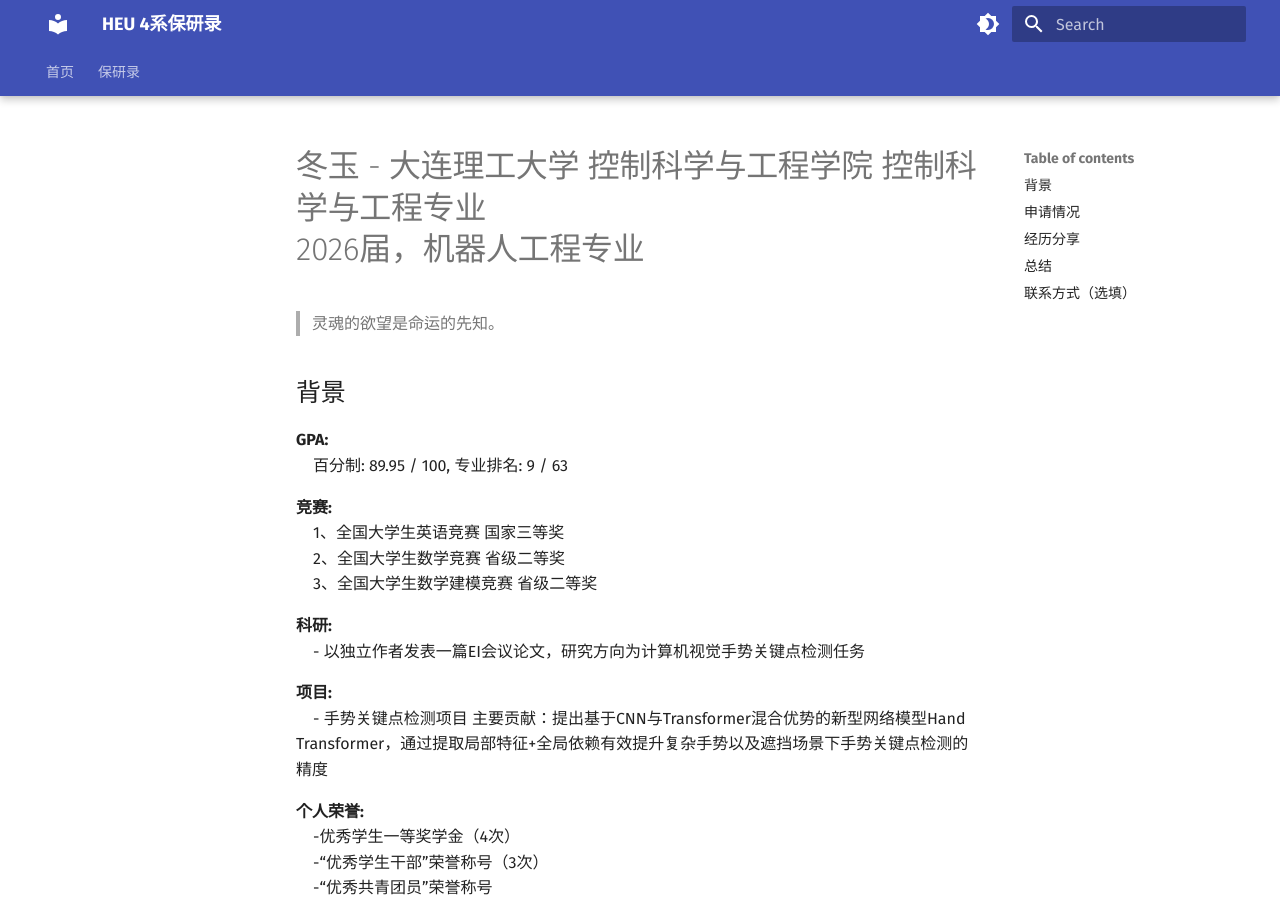
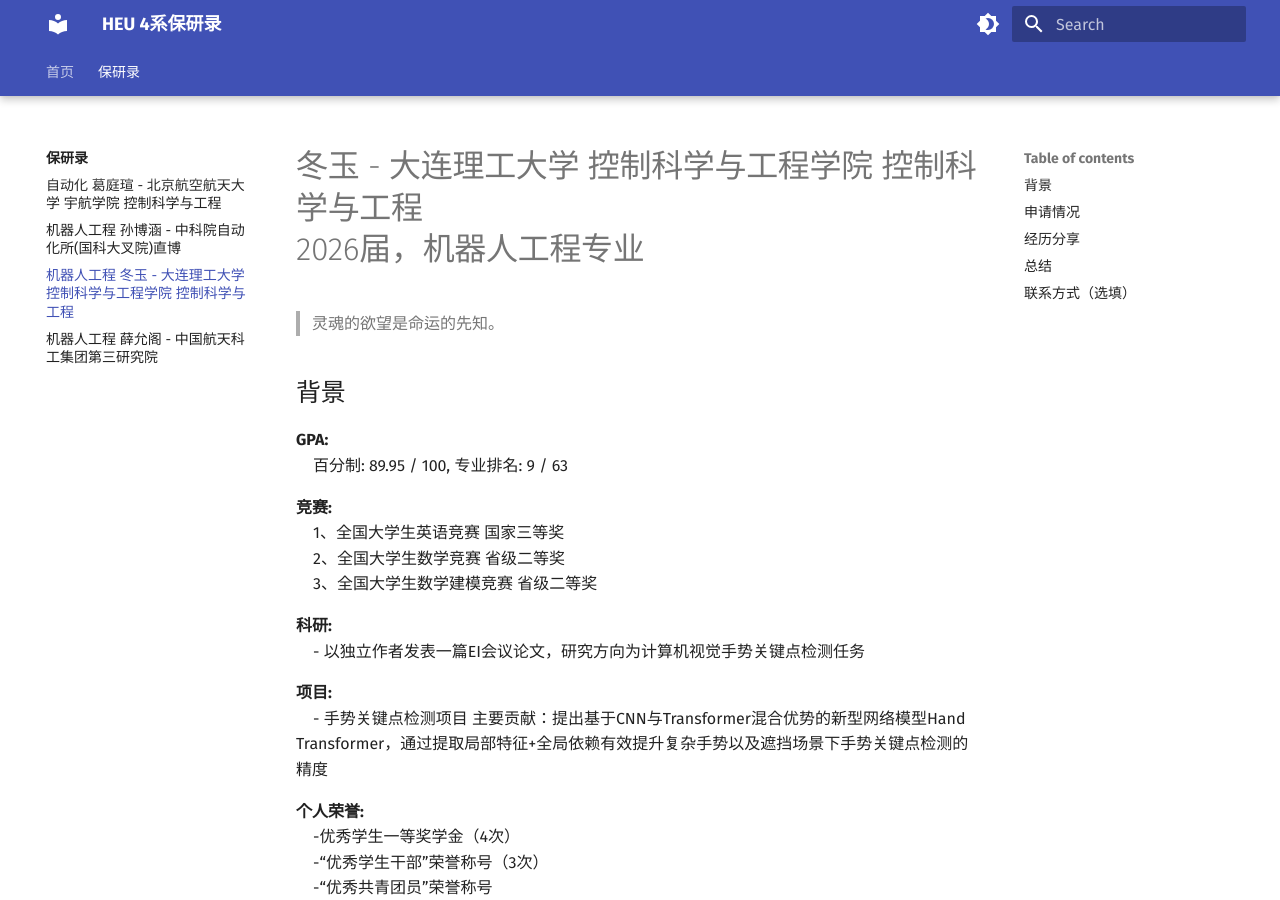
Before and after one commit to heu4-baoyan/heu4-baoyan, an MkDocs documentation site: the page built from docs/baoyan/CompSci/2026/cases/dongyu.md, in a window 1280 px wide and 900 px high. Built offline with MkDocs 1.6.1 and Material for MkDocs 9.7.7, drawn with Linux system fonts in a browser that asks for light colours; some of the changed text lies outside the part shown.

Commit message:
feat: 冬玉修改

```diff
--- a/docs/baoyan/CompSci/2026/cases/dongyu.md
+++ b/docs/baoyan/CompSci/2026/cases/dongyu.md
@@ -1,4 +1,4 @@
-# 冬玉 - 大连理工大学 控制科学与工程学院 控制科学与工程专业<br>2026届，机器人工程专业
+# 冬玉 - 大连理工大学 控制科学与工程学院 控制科学与工程<br>2026届，机器人工程专业
 
 >灵魂的欲望是命运的先知。
 <br>
@@ -47,19 +47,19 @@
 
 ## 经历分享
 
-1、东北大学机器人学院
+**1、东北大学机器人学院**
 
 东大机器人院算是我的第一场面试，入营bar相对较低，不过招生人数较少。每个人面试时间控制在10min左右，流程是中文个人介绍+英文提问+科研项目提问+其他问题。英文提问偏生活化内容，我遇到的是介绍自己的家乡。科研之外问到对该学院研究方向前沿领域的了解程度，感兴趣的方向，同学们心里一定要对报考院校的研究方向有一定了解，做到脑海中有谈论的内容。总体面试发挥还不错，最终拿到前位候补
 
-2、天大未院电子信息
+**2、天大未院电子信息**
 
 天大未院个人感觉算是比较冷门的项目，招生人数与报考人数不算太多，bar也相对较低。面试过程没有太正式严格的流程。首先是个人中文介绍，接着面试官会对你本科所学专业课程以及科研项目进行询问，没怎么拷打更多像是在看所学内容与该学院的适配度。面试时间也在10min左右，无压力面，最终拿到候补第1。不过最后候补成功需要调剂最终放弃，选择了另一个学校的好导师
 
-3、湖大人机院
+**3、湖大人机院**
 
 今年的湖大人机院妥妥的大海营，面试名单人数高达800人。不过面试当天相当多鸽子，面试流程比较正式，中文介绍-英文自我介绍-英文提问+科研项目拷打。总体来说对项目比较看重，个人感觉面得一般，有几个项目问题没提前考虑到，回答得一般，最终拿到中位候补。
 
-4、大工控制
+**4、大工控制**
 
 大工控制是我最后一战，面试流程与前几所类似，中文介绍-英文自我介绍-英文提问-项目提问-研究方向以及研究兴趣。当天有很多人放弃，我本来是下午场，在酒店被临时通知上午去面试，好在发挥还可以，我个人英语比较占优势，自我介绍和英文回答都很流畅，给老师印象比较好，加之前几次面试积累的科研项目问题回答经验，几乎没遇到什么答不上的问题，最后拿到中前位优营
 
--- a/docs/baoyan/index.md
+++ b/docs/baoyan/index.md
@@ -11,4 +11,6 @@
 
 - [孙博涵 - 中科院自动化所(国科大叉院)直博](./CompSci/2026/cases/bohansun.md)<br>
 
+- [冬玉 - 大连理工大学 控制科学与工程学院 控制科学与工程](./CompSci/2026/cases/dongyu.md)<br>
+
 - [薛允阁 - 中国航天科工集团第三研究院](./CompSci/2026/cases/yungexue.md)<br>
--- a/mkdocs.yml
+++ b/mkdocs.yml
@@ -10,6 +10,7 @@
     - baoyan/index.md
     - 自动化 葛庭瑄 - 北京航空航天大学 宇航学院 控制科学与工程: baoyan/CompSci/2026/cases/tingxuange.md
     - 机器人工程 孙博涵 - 中科院自动化所(国科大叉院)直博: baoyan/CompSci/2026/cases/bohansun.md
+    - 机器人工程 冬玉 - 大连理工大学 控制科学与工程学院 控制科学与工程: baoyan/CompSci/2026/cases/dongyu.md
     - 机器人工程 薛允阁 - 中国航天科工集团第三研究院: baoyan/CompSci/2026/cases/yungexue.md
 
 theme:
```
Also changed, not shown: site/baoyan/CompSci/2026/cases/bohansun/index.html, site/baoyan/CompSci/2026/cases/dongyu/index.html (added), site/baoyan/CompSci/2026/cases/tingxuange/index.html, site/search/search_index.json, site/sitemap.xml, 1 other file.
